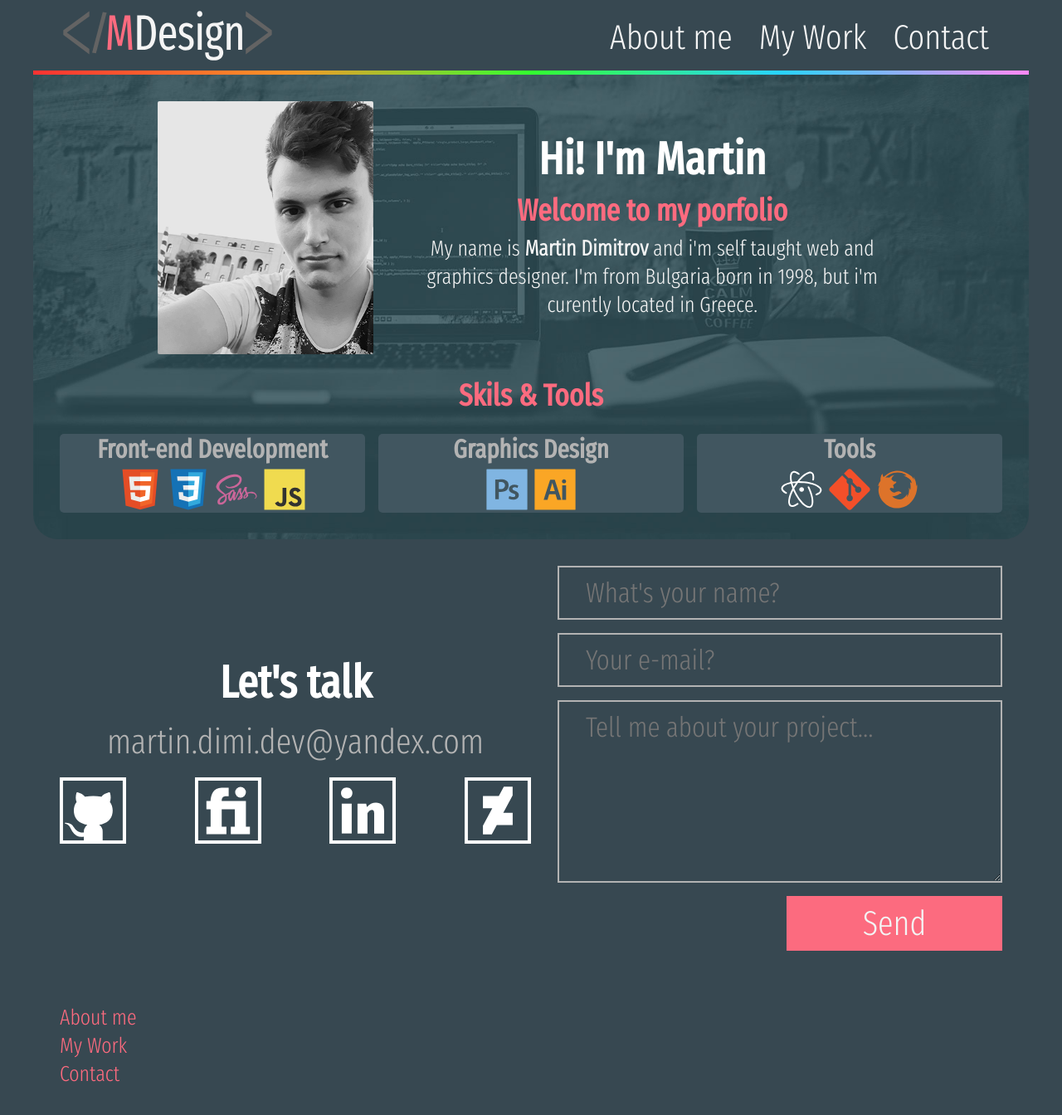
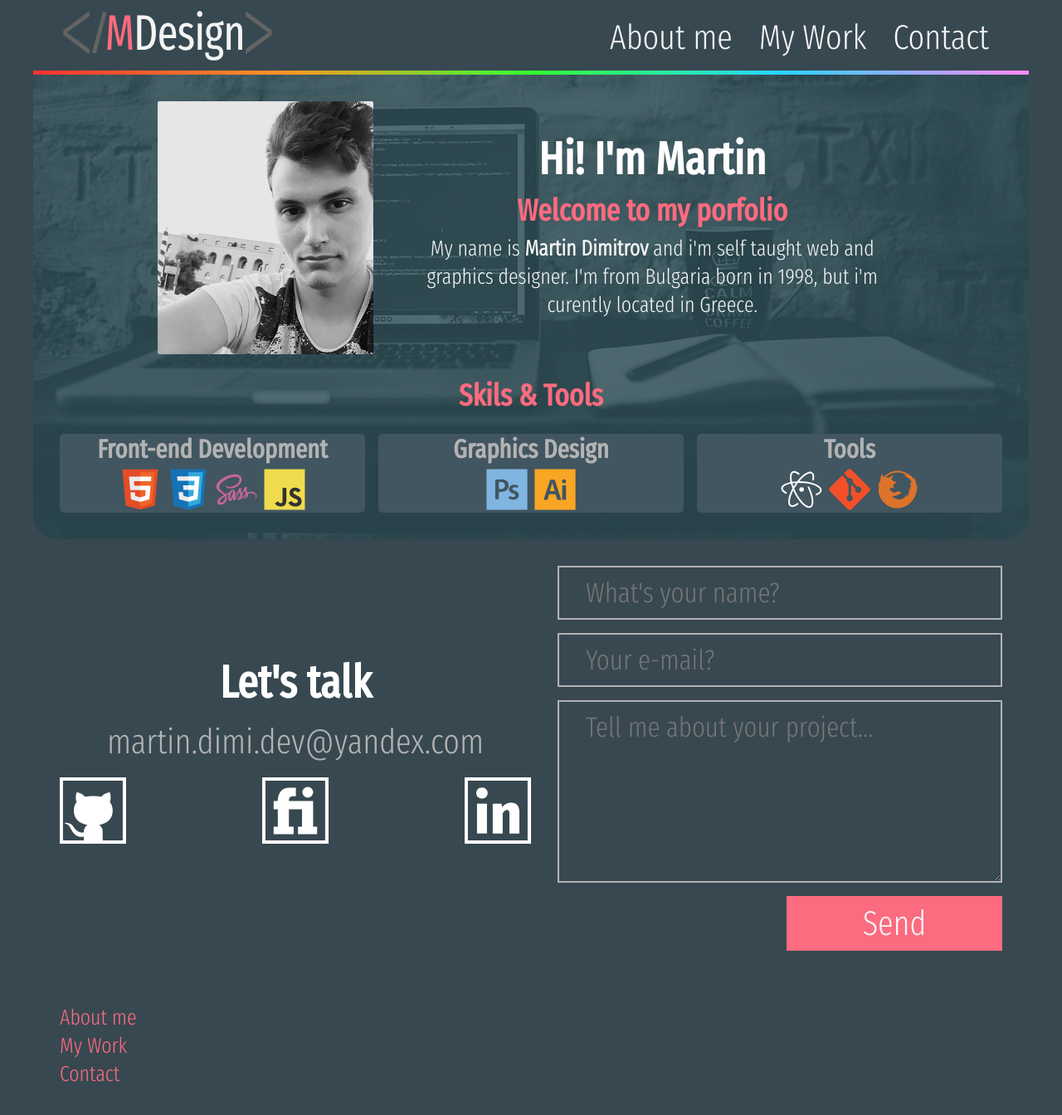
Before and after one commit to martindimi/mdesign-source, a Jekyll site: the page built from _pages/home.md, in a window 1280 px wide. Shown: the whole page at 83% size. Built offline with Jekyll 4.4.1, drawn with Linux system fonts in a browser that asks for light colours.

Commit message:
Prepare contact section for production

```diff
--- a/_config.yml
+++ b/_config.yml
@@ -1,20 +1,17 @@
+# === Website information ===
+title: "</MDesign>"
+description: "Personal website of Martin Dimitrov."
+url: "https://martindimitrov.dev"
+email: "martin.dimi.dev@yandex.com"
 
-# Website information
-title: "</MDesign>"
-description: >-
+# === Social ===
+social:
+  github: "https://github.com/martindimi"
+  linkedin: "https://www.linkedin.com/in/martin-dimitrov-20ba621a6/"
+  fiverr: "https://www.fiverr.com/martindimi27"
 
-baseurl: "" # the subpath of your site, e.g. /blog
-url: "" # the base hostname & protocol for your site, e.g. http://example.com
-
-# Build settings
-destination: ../mdesign-build
-
-#plugins:
-
-# SASS Settings
-sass:
-  sass_dir: _sass
-  style: compressed
+# === Jekyll Configuration ==
+markdown: kramdown
 
 exclude:
   - LICENCE
@@ -22,3 +19,16 @@
 
 include:
   - "_pages"
+  - ".htaccess"
+
+# === Build settings ===
+destination: ../mdesign-build
+
+# === Plugins ===
+plugins:
+  - jekyll-sitemap
+
+# === SASS Settings ===
+sass:
+  sass_dir: _sass
+  style: compressed
--- a/_includes/section-contact.html
+++ b/_includes/section-contact.html
@@ -6,26 +6,23 @@
     <div class="contact-methods">
 
       <h1 class="section-title">Let's talk</h1>
-      <p class="contact-email">martin.dimi.dev@yandex.com</p>
+      <p class="contact-email">{{ site.email }}</p>
 
       <div class="online-services">
-        <a class="online-services-item" title="GitHub" href="">
+        <a class="online-services-item" title="GitHub" href="{{ site.social.github }}">
           <img src="/assets/img/online-services/github-icon.svg" alt="GitHub">
         </a>
-        <a class="online-services-item" title="Fiverr" href="">
+        <a class="online-services-item" title="Fiverr" href="{{ site.social.fiverr }}">
           <img src="/assets/img/online-services/fiverr-icon.svg" alt="Fiverr">
         </a>
-        <a class="online-services-item" title="LinkedIn" href="">
+        <a class="online-services-item" title="LinkedIn" href="{{ site.social.linkedin }}">
           <img src="/assets/img/online-services/linkedin-icon.svg" alt="LinkedIn">
-        </a>
-        <a class="online-services-item" title="Deviantart" href="">
-          <img src="/assets/img/online-services/deviantart-icon.svg" alt="DeviantArt">
         </a>
       </div>
 
     </div>
 
-    <form class="contact-form" action="" method="post">
+    <form class="contact-form" data-netlify="true" method="post">
       <input type="text" name="name" placeholder="What's your name?">
       <input type="email" name="email" placeholder="Your e-mail?">
       <textarea name="message" rows="8" placeholder="Tell me about your project..."></textarea>
```
